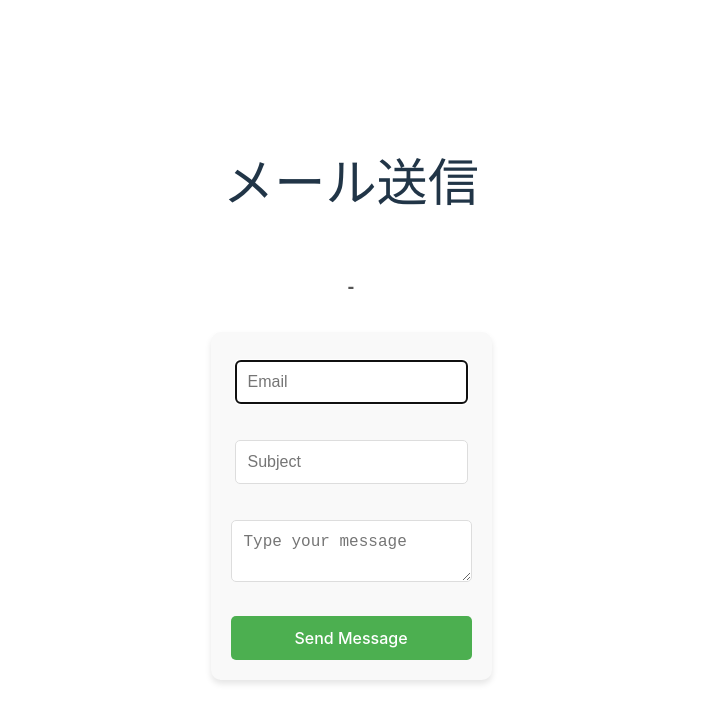
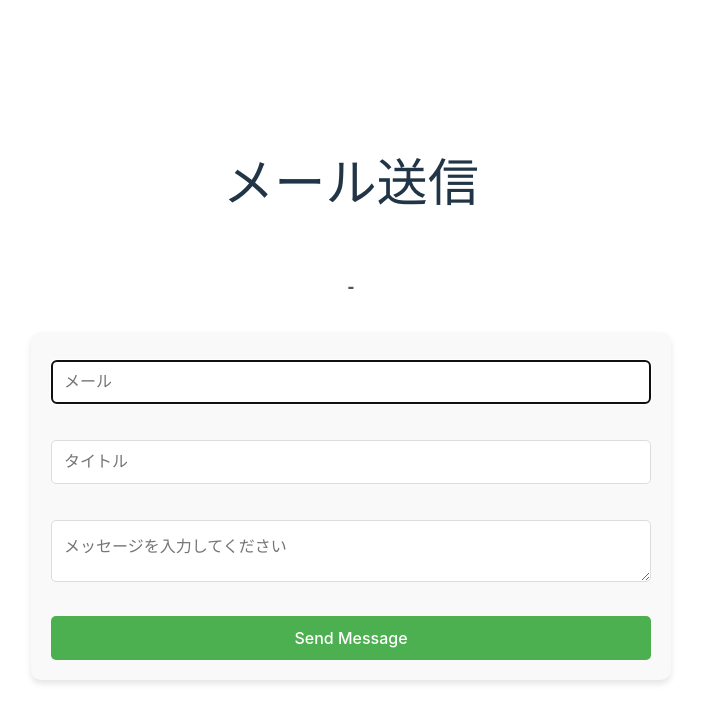
Before and after one commit to lamnv612/vuejs_typescript_basic, a Vue app in the folder my-vue-project/: page /send-email in a window 1280 px wide. Shown: the top 722 px of the page, without its empty margins (289-990 px from the left). Built offline with nearby package versions, Linux system fonts and the light colour scheme.

Commit message:
feat: Send Email System
Signed-off-by: lamnv <lamyenphong061298@gmail.com>

```diff
--- a/my-vue-project/src/components/SendEmail.vue
+++ b/my-vue-project/src/components/SendEmail.vue
@@ -8,7 +8,7 @@
     <div class="form-group">
       <input
         type="email"
-        placeholder="Email"
+        placeholder="メール"
         v-model="form.email"
         required
         autofocus
@@ -18,7 +18,7 @@
     <div class="form-group">
       <input
         type="text"
-        placeholder="Subject"
+        placeholder="タイトル"
         v-model="form.subject"
         required
         class="form-input"
@@ -27,7 +27,7 @@
     <div class="form-group">
       <textarea
         v-model="form.message"
-        placeholder="Type your message"
+        placeholder="メッセージを入力してください"
         required
         class="form-input"
       ></textarea>
@@ -83,7 +83,7 @@ form {
   display: flex;
   flex-direction: column;
   gap: 20px;
-  max-width: 500px;
+  width: 600px;
   margin: 0 auto;
   padding: 20px;
   background-color: #f9f9f9;
@@ -93,6 +93,7 @@ form {
 
 /* フォーム入力フィールドのスタイル */
 .form-input {
+  width: 100%;
   padding: 12px;
   margin: 8px 0;
   font-size: 16px;
```
